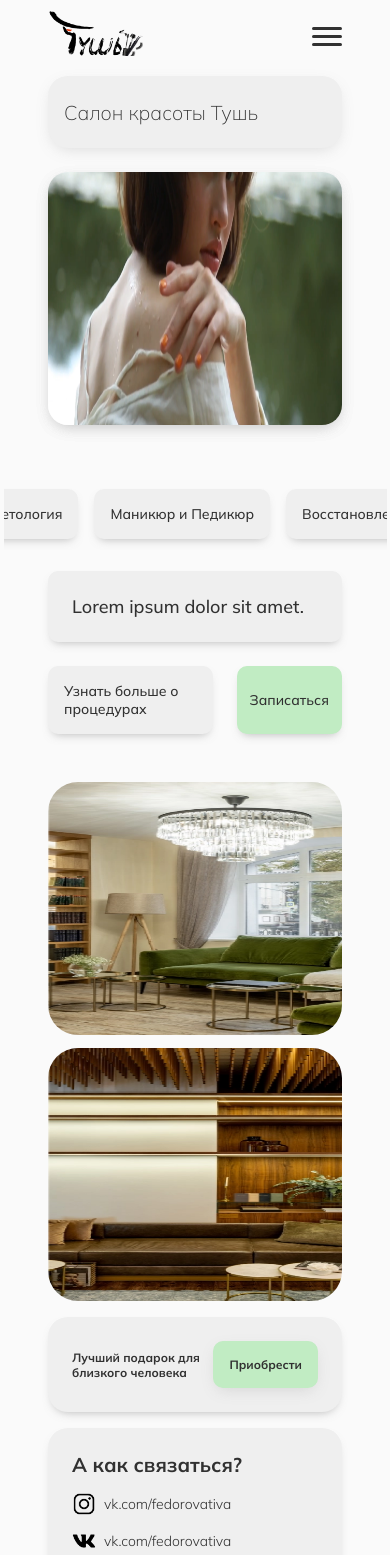
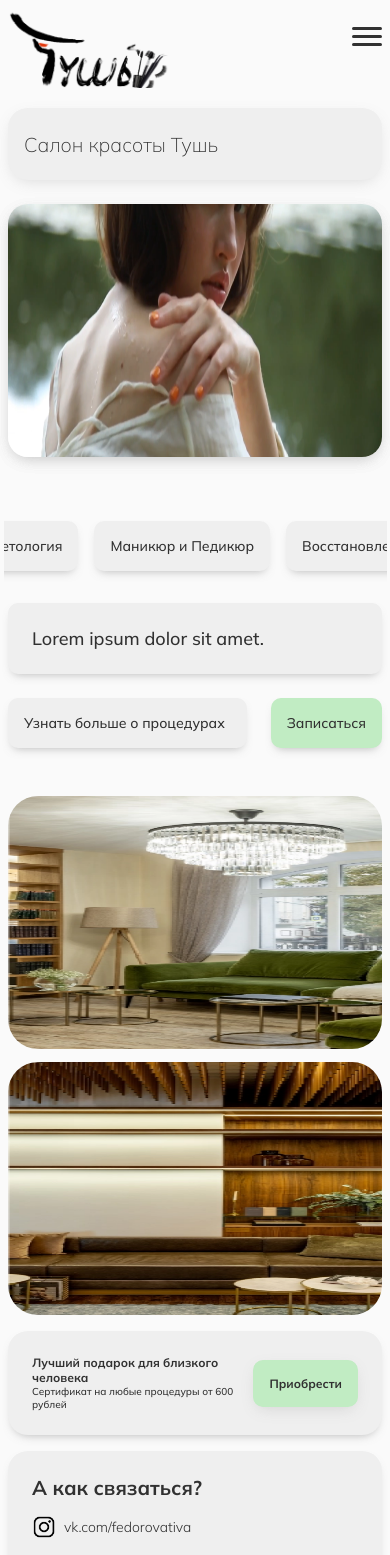
Before and after one commit to Dizey5K/TushSite, a React (Vite) app: page / in a window 390 px wide. Shown: the top 1555 px of the page. Built offline with nearby package versions, Linux system fonts and the light colour scheme.

Commit message:
working on adaptation;

```diff
--- a/src/Homepage/modules/styles/ContainerContact.scss
+++ b/src/Homepage/modules/styles/ContainerContact.scss
@@ -121,6 +121,8 @@ a {
 @media (max-width: 500px) {
     .contContact {
         margin-top: 0;
+        margin-left: 0.5rem;
+        margin-right: .5rem;
         .contInfoContact {
             .contAdress {
                 display: none;
--- a/src/Homepage/modules/styles/ContainerFirst.scss
+++ b/src/Homepage/modules/styles/ContainerFirst.scss
@@ -73,6 +73,8 @@
 
 @media (max-width: 500px) {
     .cont {
+        margin-left: 0.5rem;
+        margin-right: 0.5rem;
         .upperCont {
             .leftCont {
                 font-size: 20px;
--- a/src/Homepage/modules/styles/ContainerGallery.scss
+++ b/src/Homepage/modules/styles/ContainerGallery.scss
@@ -42,6 +42,8 @@
 
 @media (max-width: 500px) {
     .contGallery {
+        margin-left: 0.5rem;
+        margin-right: 0.5rem;
         flex-direction: column;
 
         .part1 {
--- a/src/Homepage/modules/styles/ContainerSale.scss
+++ b/src/Homepage/modules/styles/ContainerSale.scss
@@ -78,10 +78,12 @@
 
 @media (max-width: 500px) {
     .contSale {
+        margin-left: 0.5rem;
+        margin-right: 0.5rem;
         .textSale {
             font-size: 12px;
             p {
-                display: none;
+                font-size: 10px;
             }
         }
 
--- a/src/Homepage/modules/styles/ContainerSecond.scss
+++ b/src/Homepage/modules/styles/ContainerSecond.scss
@@ -220,6 +220,8 @@ button {
 
         .contSecond {
             .rightCont {
+                margin-left: 0.5rem;
+                margin-right: 0.5rem;
                 .contInfo {
                     font-size: 18px;
 
--- a/src/Homepage/modules/styles/HamburgerButton.scss
+++ b/src/Homepage/modules/styles/HamburgerButton.scss
@@ -59,3 +59,9 @@
 
     }
   }
+
+  @media (max-width: 500px) {
+    .hamburger-container {
+      margin-right: 0.5rem;
+    }
+  }
--- a/src/Homepage/modules/styles/Navbar.scss
+++ b/src/Homepage/modules/styles/Navbar.scss
@@ -1,9 +1,4 @@
 @use '../../../variables' as *;
-
-* {
-    margin: 0;
-    padding: 0;
-}
 
 a {
     text-decoration: none;
@@ -50,10 +45,18 @@ a {
 
     .navbar {
         img {
-            height: 3rem;
             width: auto;
             position: relative;
             margin: 0.5rem 0 0 3rem;
         }
     }
 }
+
+@media (max-width: 500px) {
+    .navbar {
+        img {
+            margin-left: 0.5rem;
+        }
+
+    }
+}
```
